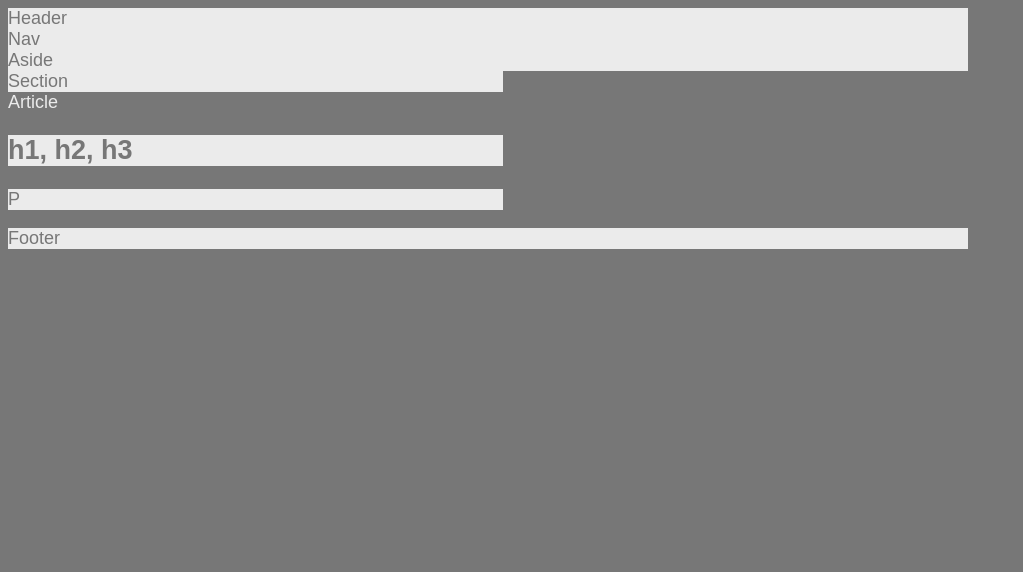
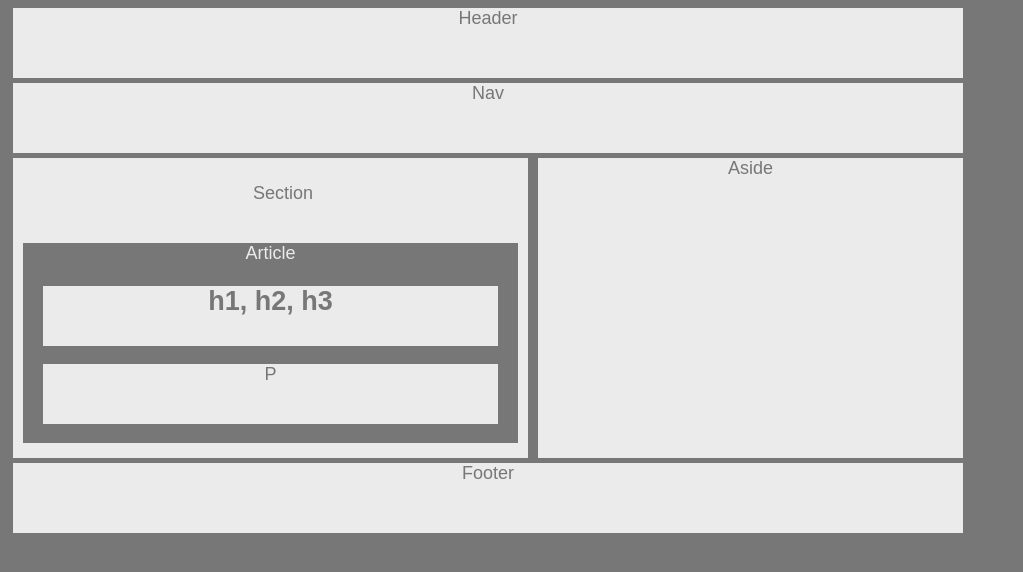
Before and after one commit to vnunez0914/HW-wireframe, a plain HTML site: page index.html in a window 1280 px wide. Shown: the whole page, without its empty margins (0-1023 px from the left). Drawn offline with Linux system fonts and the light colour scheme.

Commit message:
adjusted css file

```diff
--- a/index.html
+++ b/index.html
@@ -8,9 +8,9 @@
     <link rel="stylesheet" href="style.css">
 </head>
 <body>
-  <header id="box">Header</header>
-  <nav id="box">Nav</nav>
-  <aside id="box">Aside</aside>
+  <header class="box">Header</header>
+  <nav class="box">Nav</nav>
+  <aside>Aside</aside>
 
   <div class="container">
       <section>Section</section>
@@ -20,6 +20,6 @@
     </article>
   </div>
 
-  <footer id="box">Footer</footer>
+  <footer class="box">Footer</footer>
 </body>
 </html>
--- a/style.css
+++ b/style.css
@@ -5,23 +5,52 @@ body {
     background: #777;
     width: 960px;
     font-size: 18px;
+    text-align: center;
 }
 
-#box {
+.box {
     background: #ebebeb;
+    text-align: center;
+    height: 70px;
+    margin: 5px;
 }
 
 article {
     color: #ebebeb;
     background: #777;
+    height: 200px;
+    margin-bottom: 5px;
 }
 
 h1, p {
     color: #777;
     background: #ebebeb;
+    height: 60px;
+    width: 455px;
+    text-align: center;
+    margin-left: 20px;
+    margin-bottom: 5px;
 }
 
 .container {
     width: 495px;
     background: #ebebeb;
+    padding: 10px;
+    margin: 5px;
 }
+
+aside {
+    float: right;
+    width: 425px;
+    height: 300px;
+    background: #ebebeb;
+    text-align: center;
+    margin-right: 5px;
+}
+
+section {
+    height: 60px;
+    margin-left: 25px;
+    margin-top: 15px;
+
+}
```
